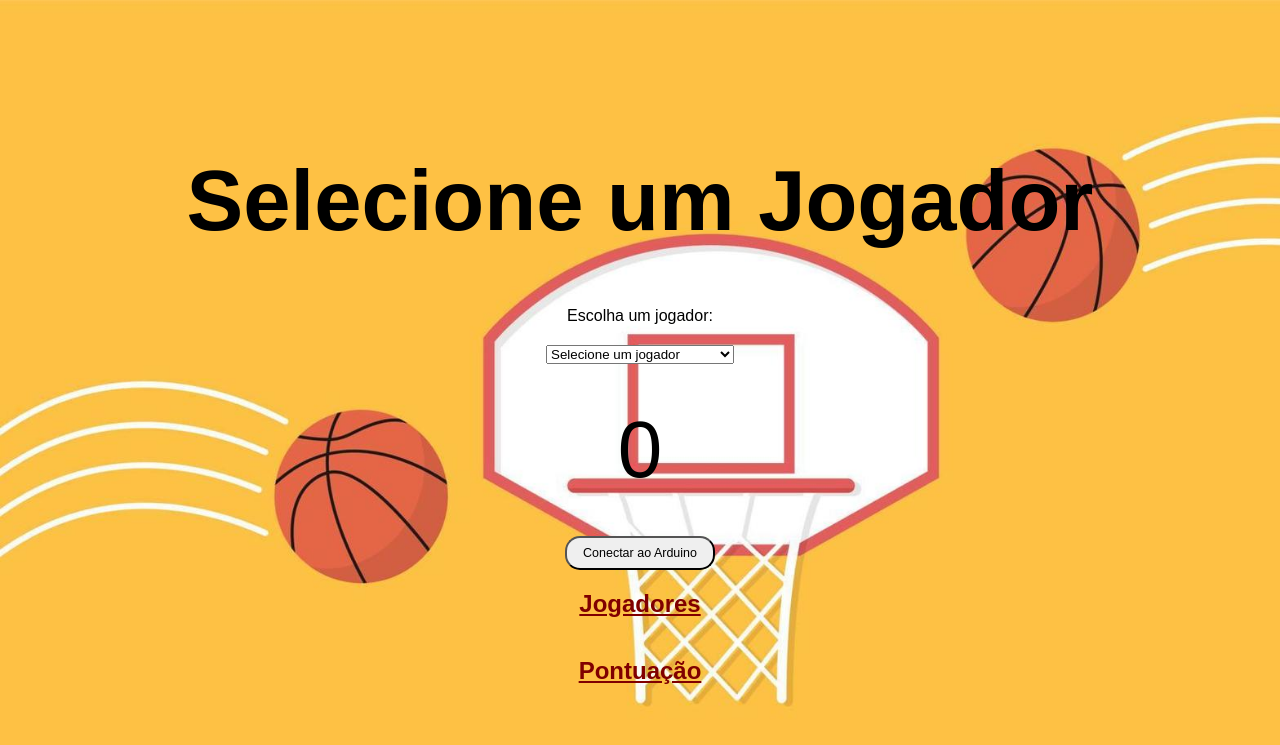
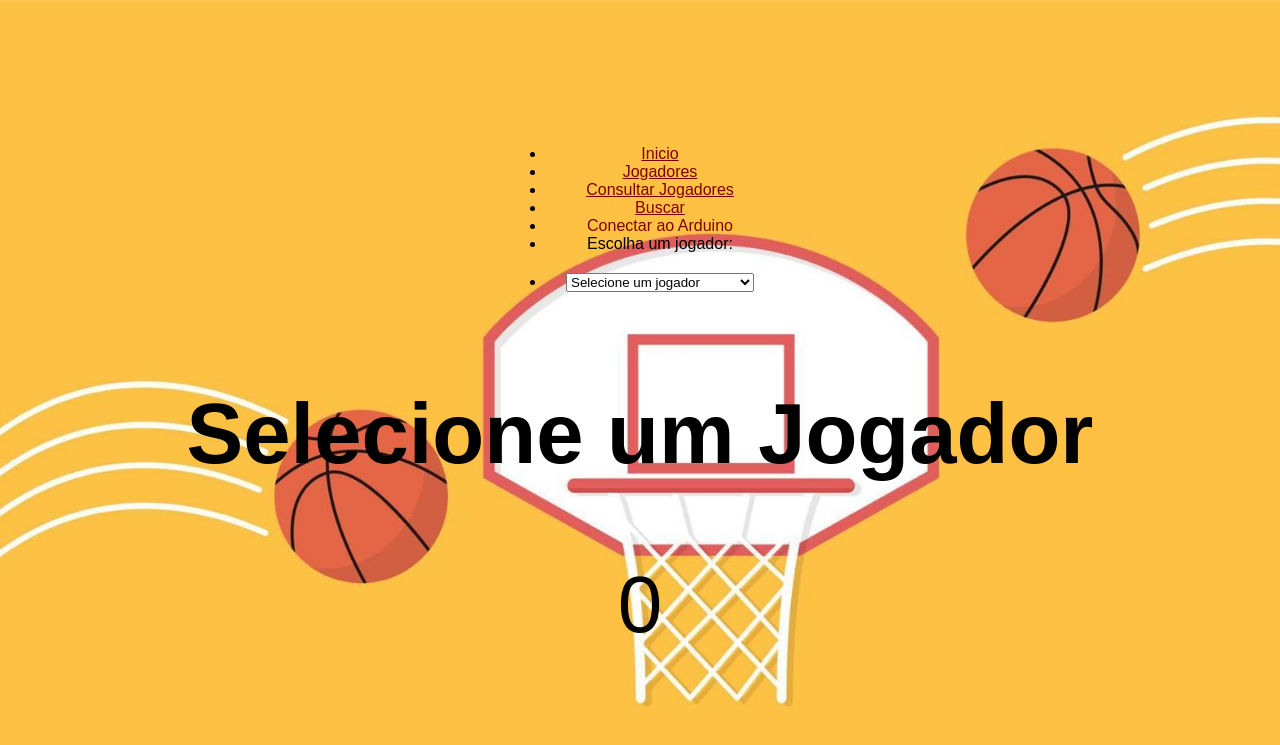
Before and after one commit to enzomribeiro/Score-Sphere, a PHP site: page / in a window 1280 px wide. Shown: the top 745 px of the page. Run offline with PHP 8.4, Linux system fonts and the light colour scheme; data comes from the database, SQL or seed files in the repository.

Commit message:
Update index.php

```diff
--- a/index.php
+++ b/index.php
@@ -26,25 +26,29 @@ if ($result->num_rows > 0) {
 
 </head>
 <body>
-
+<header>
+        <nav>
+            <ul>
+                <li><a href="index.php">Inicio</a></li>
+                <li><a href="cadastro.php">Jogadores</a></li>
+                <li><a href="consultarJogadores.php">Consultar Jogadores</a></li>
+                <li><a href="filtrar.php">Buscar</a></li>
+                <li><a id="connectButton">Conectar ao Arduino</a></li>
+                <li><label for="jogadores">Escolha um jogador:</label></li>
+                <li><select id="jogadores">
+                    <option value="">Selecione um jogador</option>
+                        <?php foreach ($jogadores as $jogador): ?>
+                    <option value="<?php echo htmlspecialchars($jogador['nome']); ?>"><?php echo htmlspecialchars($jogador['nome']); ?></option>
+                        <?php endforeach; ?>
+                    </select>
+                </li>
+            </ul>
+        </nav>
+    </header>
 
 
     <h1 id="jogadorSelecionado">Selecione um Jogador</h1>
-
-    <label for="jogadores">Escolha um jogador:</label>
-    <select id="jogadores">
-        <option value="">Selecione um jogador</option>
-        <?php foreach ($jogadores as $jogador): ?>
-            <option value="<?php echo htmlspecialchars($jogador['nome']); ?>"><?php echo htmlspecialchars($jogador['nome']); ?></option>
-        <?php endforeach; ?>
-    </select>
-
-
     <div id="counter">0</div>
-    <button id="connectButton">Conectar ao Arduino</button>
-
-    <h2><a href="cadastro.php">Jogadores</a></h2>
-    <h2><a href="filtrar.php">Pontuação</a></h2>
     <script src="script/script.js"></script>
 
 </body>
```
